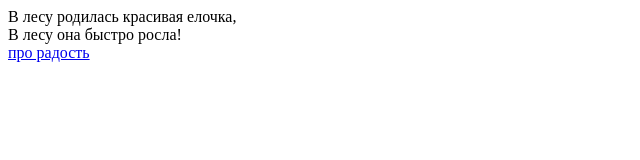
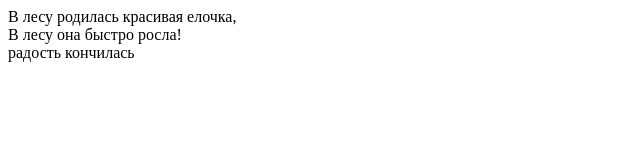
Before and after one commit to DmitriiMS/test-web-site, a plain HTML site: page yolka.html in a window 1280 px wide. Shown: the whole page, without its empty margins (0-640 px from the left). Drawn offline with Linux system fonts and the light colour scheme.

Commit message:
Update yolka.html

```diff
--- a/yolka.html
+++ b/yolka.html
@@ -7,6 +7,6 @@
 <body>
     В лесу родилась красивая елочка,<br>
     В лесу она быстро росла!<br>
-    <a href="radost.html">про радость</a><br>
+    радость кончилась
 </body>
 </html>
```
